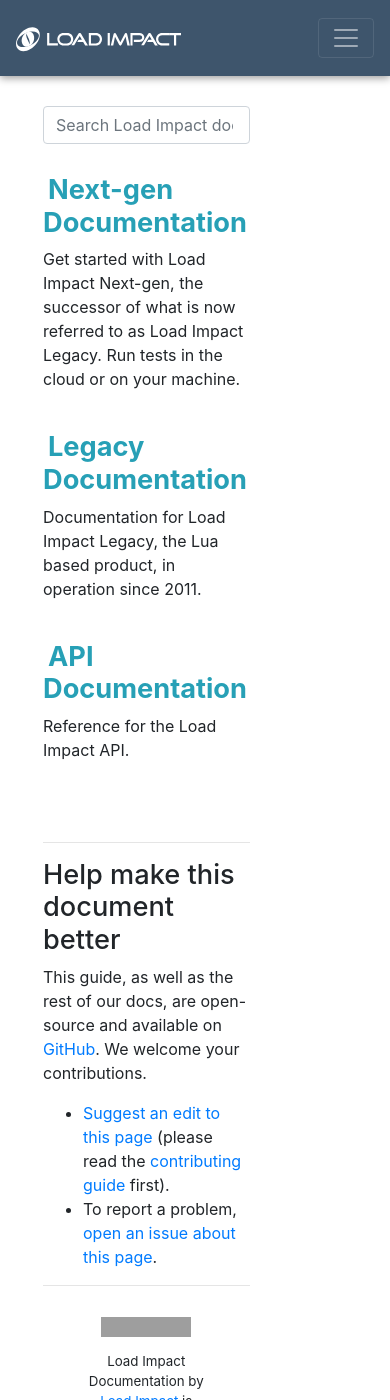
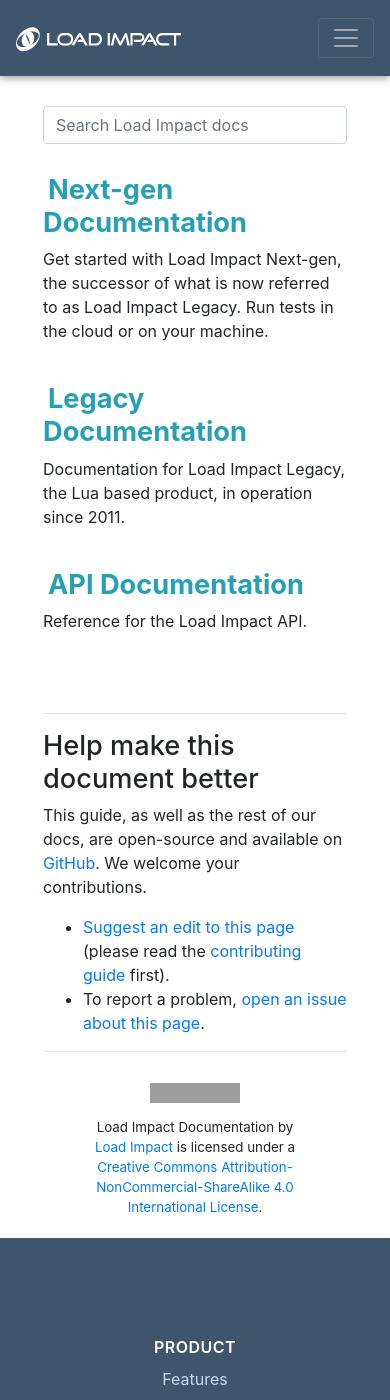
Before and after one commit to harrietrc/loadimpact-docs, a Jekyll site: the page built from jekyll/index.html, in a window 390 px wide and 1400 px high. Built offline with Jekyll 4.4.1, drawn with Linux system fonts in a browser that asks for light colours; nearby versions of some CDN libraries; comment, search, counter and statistics services are not loaded; grey boxes are pictures that could not be loaded.

Commit message:
[fix] Hide sidebar on mobile

```diff
--- a/jekyll/_sass/_articles.scss
+++ b/jekyll/_sass/_articles.scss
@@ -1,7 +1,11 @@
 .article-container{
 	float: left;
 	padding: 30px 43px 0;
-	width: 75%;
+    width: 75%;
+
+	@include media-breakpoint-down(sm) {
+		width: auto;
+	}
 }
 
 body.embedded {
--- a/jekyll/_sass/_sidebar.scss
+++ b/jekyll/_sass/_sidebar.scss
@@ -3,6 +3,10 @@
 	background-color: $nav-bg-color;
 	padding: 30px 20px 20px;
 	width: 25%;
+
+	@include media-breakpoint-down(sm) {
+		display: none;
+	}
 }
 
 nav.sidebar {
```
